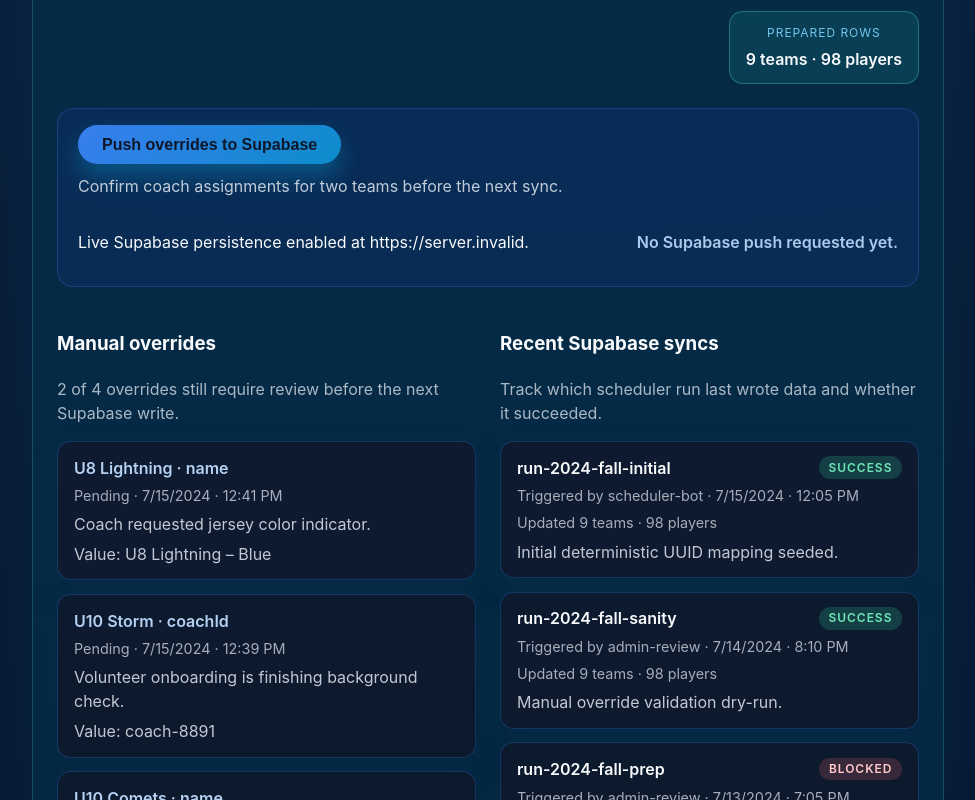
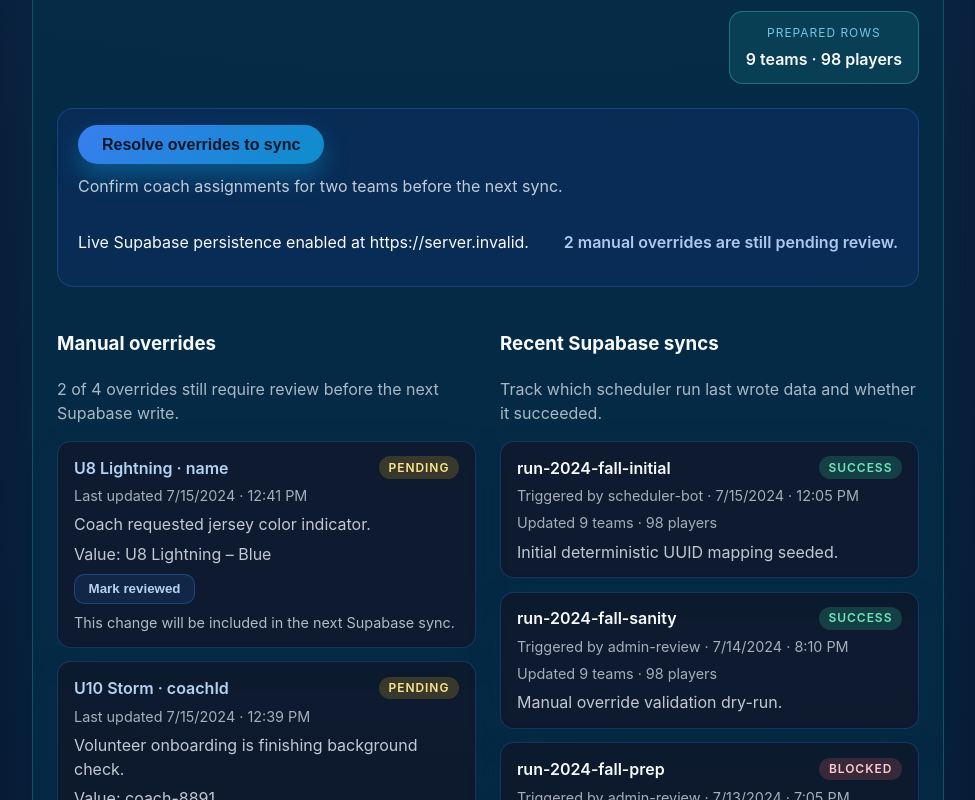
Before and after one commit to JoelA510/SquadLogic, a React (Vite) app in the folder frontend/: page / in a window 1280 px wide. Shown: the part 2360-3160 px from the top of the page, without its empty margins (152-1127 px from the left). Built offline with nearby package versions, Linux system fonts and the light colour scheme; no server answers.

Commit message:
Add manual override review controls

```diff
--- a/frontend/src/App.css
+++ b/frontend/src/App.css
@@ -221,6 +221,10 @@ body {
 }
 
 .persistence-list__title {
+  display: flex;
+  align-items: center;
+  justify-content: space-between;
+  gap: 0.5rem;
   font-weight: 600;
   color: rgba(191, 219, 254, 0.95);
 }
@@ -236,6 +240,40 @@ body {
 .persistence-history__detail {
   margin: 0.35rem 0 0;
   color: rgba(var(--color-slate-200-rgb), 0.85);
+}
+
+.persistence-list__actions {
+  margin-top: 0.5rem;
+  display: flex;
+  flex-wrap: wrap;
+  gap: 0.5rem;
+  align-items: center;
+}
+
+.persistence-action {
+  border: 1px solid rgba(59, 130, 246, 0.35);
+  background: rgba(59, 130, 246, 0.12);
+  color: rgba(191, 219, 254, 0.95);
+  border-radius: 0.65rem;
+  padding: 0.4rem 0.85rem;
+  cursor: pointer;
+  font-weight: 600;
+  transition: background-color 120ms ease, transform 120ms ease, opacity 120ms ease;
+}
+
+.persistence-action:hover {
+  background: rgba(59, 130, 246, 0.2);
+  transform: translateY(-1px);
+}
+
+.persistence-action:active {
+  transform: translateY(0);
+}
+
+.persistence-list__note {
+  margin: 0;
+  font-size: 0.9rem;
+  color: rgba(var(--color-slate-200-rgb), 0.78);
 }
 
 .persistence-history__header {
--- a/frontend/src/components/TeamPersistencePanel.jsx
+++ b/frontend/src/components/TeamPersistencePanel.jsx
@@ -21,9 +21,14 @@ function TeamPersistencePanel({ teamPersistenceSnapshot }) {
   const [lastSyncedAt, setLastSyncedAt] = useState(
     teamPersistenceSnapshot.lastSyncedAt,
   );
+  const [persistenceOverrides, setPersistenceOverrides] = useState(
+    teamPersistenceSnapshot.manualOverrides ?? [],
+  );
   const persistenceTimeoutRef = useRef();
 
-  const persistenceOverrides = teamPersistenceSnapshot.manualOverrides ?? [];
+  useEffect(() => {
+    setPersistenceOverrides(teamPersistenceSnapshot.manualOverrides ?? []);
+  }, [teamPersistenceSnapshot.manualOverrides]);
   const sortedPersistenceHistory = useMemo(() => {
     return [...(teamPersistenceSnapshot.runHistory ?? [])].sort(
       (a, b) => new Date(b.startedAt).getTime() - new Date(a.startedAt).getTime(),
@@ -48,6 +53,8 @@ function TeamPersistencePanel({ teamPersistenceSnapshot }) {
     };
   }, [persistenceOverrides]);
 
+  const hasBlockingOverrides = persistenceCounts.pending > 0;
+
   useEffect(() => {
     return () => {
       if (persistenceTimeoutRef.current) {
@@ -56,10 +63,39 @@ function TeamPersistencePanel({ teamPersistenceSnapshot }) {
     };
   }, []);
 
+  useEffect(() => {
+    if (hasBlockingOverrides) {
+      setPersistenceActionState((current) =>
+        current === 'submitting' ? current : 'blocked',
+      );
+      setPersistenceActionMessage(
+        `${persistenceCounts.pending} manual override${
+          persistenceCounts.pending === 1 ? ' is' : 's are'
+        } still pending review.`,
+      );
+      return;
+    }
+
+    if (persistenceActionState === 'blocked') {
+      setPersistenceActionState('idle');
+      setPersistenceActionMessage('All manual overrides have been reviewed.');
+    }
+  }, [hasBlockingOverrides, persistenceCounts.pending, persistenceActionState]);
+
   const persistenceEndpoint = getPersistenceEndpoint();
 
   const handlePersist = async () => {
     if (persistenceActionState === 'submitting') {
+      return;
+    }
+
+    if (hasBlockingOverrides) {
+      setPersistenceActionState('blocked');
+      setPersistenceActionMessage(
+        `${persistenceCounts.pending} manual override${
+          persistenceCounts.pending === 1 ? ' is' : 's are'
+        } still pending review.`,
+      );
       return;
     }
     setPersistenceActionState('submitting');
@@ -108,6 +144,19 @@ function TeamPersistencePanel({ teamPersistenceSnapshot }) {
         persistenceTimeoutRef.current = null;
       }
     }
+  };
+
+  const handleOverrideStatusUpdate = (overrideId) => {
+    setPersistenceOverrides((current) =>
+      current.map((entry) =>
+        entry.id === overrideId
+          ? { ...entry, status: 'applied', updatedAt: new Date().toISOString() }
+          : entry,
+      ),
+    );
+    setPersistenceActionMessage(
+      'Override marked as applied. Supabase sync will include the update.',
+    );
   };
 
   return (
@@ -170,13 +219,38 @@ function TeamPersistencePanel({ teamPersistenceSnapshot }) {
             {persistenceOverrides.map((override) => (
               <li key={override.id}>
                 <div className="persistence-list__title">
-                  {override.teamName} · {override.field}
+                  <span>
+                    {override.teamName} · {override.field}
+                  </span>
+                  <span
+                    className={`persistence-pill persistence-pill--${
+                      override.status === 'pending' ? 'warning' : 'success'
+                    }`}
+                  >
+                    {override.status === 'pending' ? 'Pending' : 'Applied'}
+                  </span>
                 </div>
                 <p className="persistence-list__meta">
-                  {override.status === 'pending' ? 'Pending' : 'Applied'} · {formatDateTime(override.updatedAt)}
+                  Last updated {formatDateTime(override.updatedAt)}
                 </p>
                 <p className="persistence-list__detail">{override.reason}</p>
                 <p className="persistence-list__detail">Value: {override.value}</p>
+                {override.status === 'pending' ? (
+                  <div className="persistence-list__actions">
+                    <button
+                      type="button"
+                      className="persistence-action"
+                      onClick={() => handleOverrideStatusUpdate(override.id)}
+                    >
+                      Mark reviewed
+                    </button>
+                    <p className="persistence-list__note">
+                      This change will be included in the next Supabase sync.
+                    </p>
+                  </div>
+                ) : (
+                  <p className="persistence-list__note">Included in the prepared Supabase payload.</p>
+                )}
               </li>
             ))}
           </ul>
--- a/package.json
+++ b/package.json
@@ -21,6 +21,7 @@
     "node": ">=20"
   },
   "dependencies": {
+    "prop-types": "^15.8.1",
     "react": "^18.3.1",
     "react-dom": "^18.3.1"
   },
```
Also changed, not shown: 2 other files (tests, documents, lock files or other folders).
